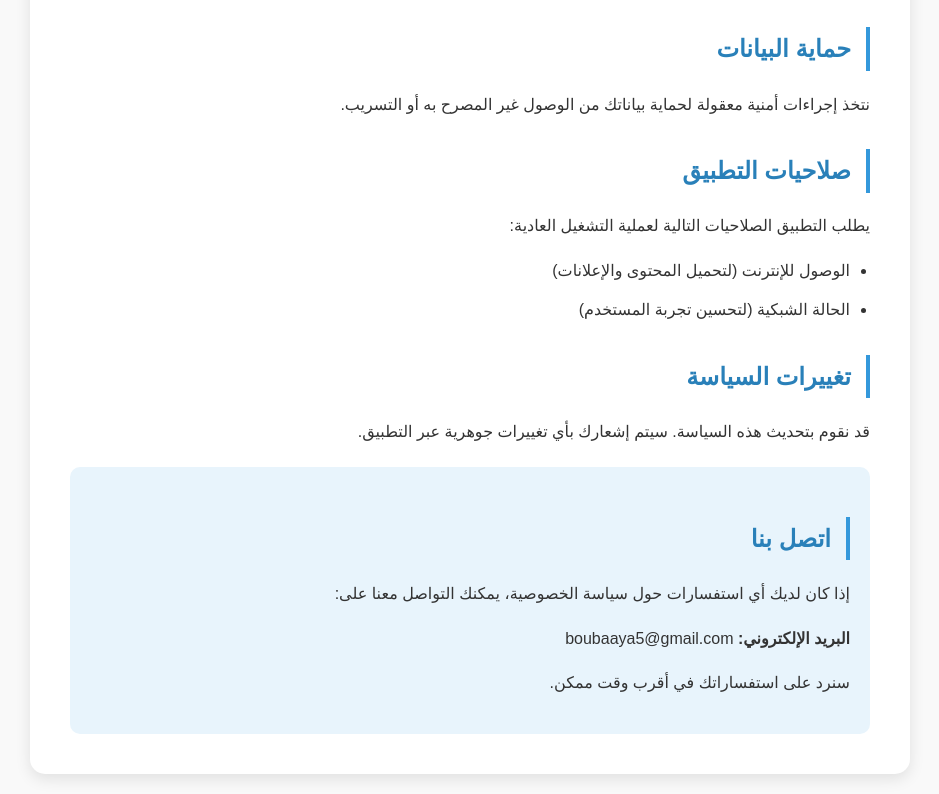
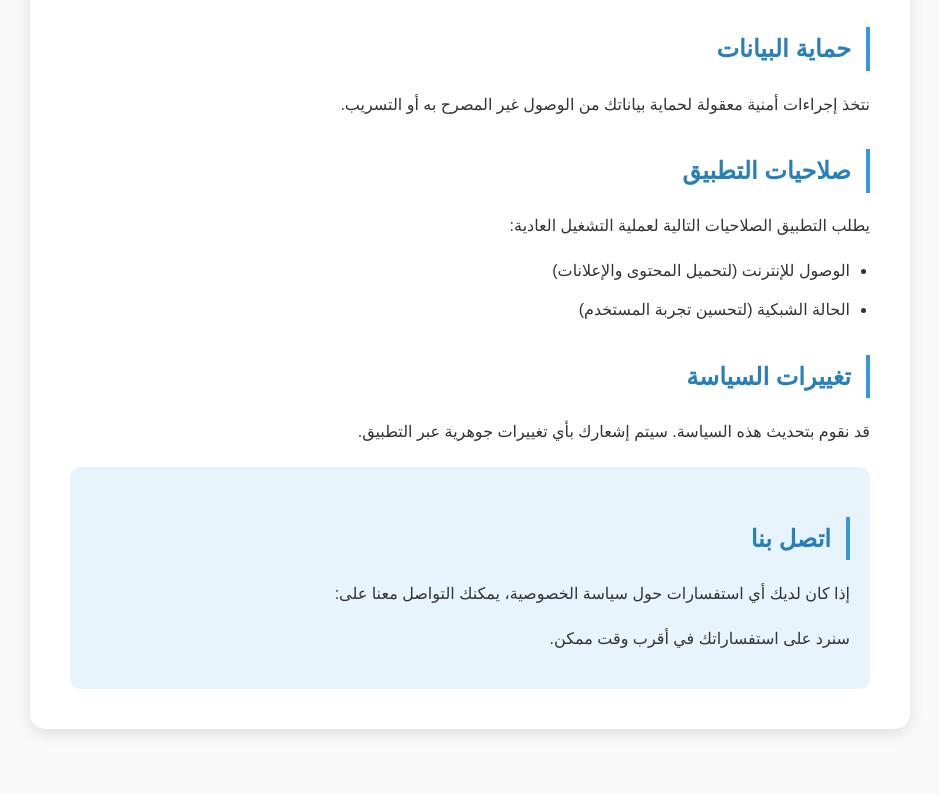
Before and after one commit to boubaaya/privacy-policy, a plain HTML site: page index.html in a window 1280 px wide. Shown: the part 1399-2193 px from the top of the page, without its empty margins (170-1109 px from the left). After the commit the page ends 2148 px from the top, so only its background shows below. Drawn offline with Linux system fonts and the light colour scheme.

Commit message:
Update index.html

```diff
--- a/index.html
+++ b/index.html
@@ -113,7 +113,7 @@
         <div class="contact">
             <h2>اتصل بنا</h2>
             <p>إذا كان لديك أي استفسارات حول سياسة الخصوصية، يمكنك التواصل معنا على:</p>
-            <p><strong>البريد الإلكتروني:</strong> boubaaya5@gmail.com</p>
+
             <p>سنرد على استفساراتك في أقرب وقت ممكن.</p>
         </div>
     </div>
```
